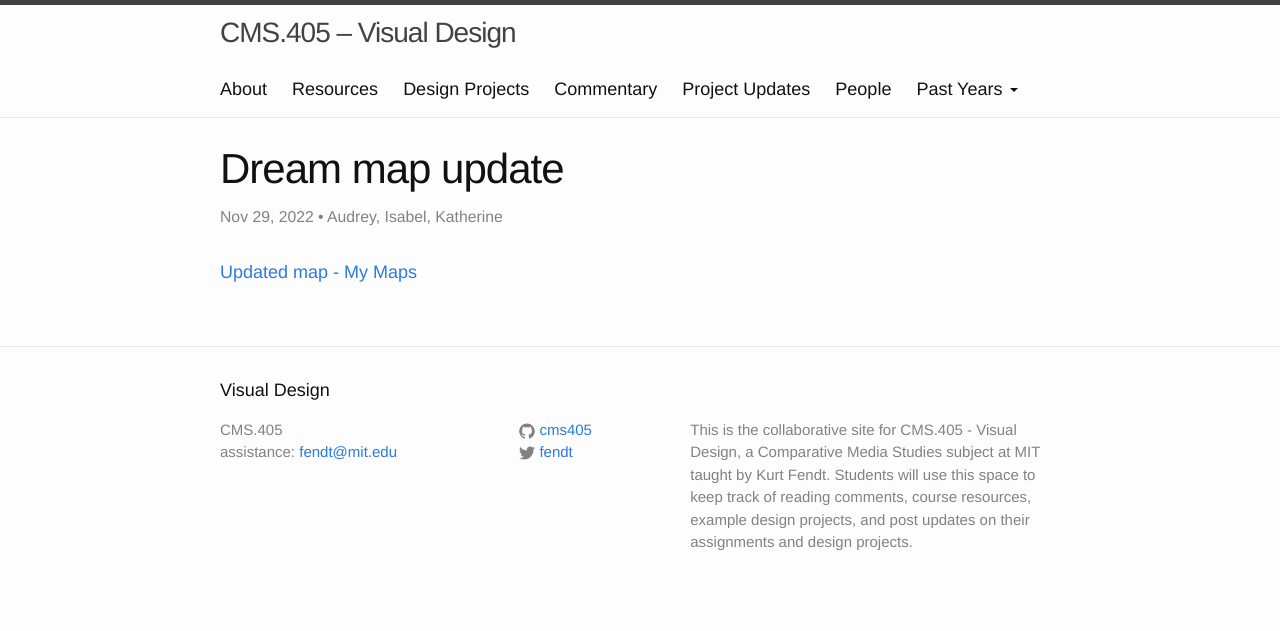
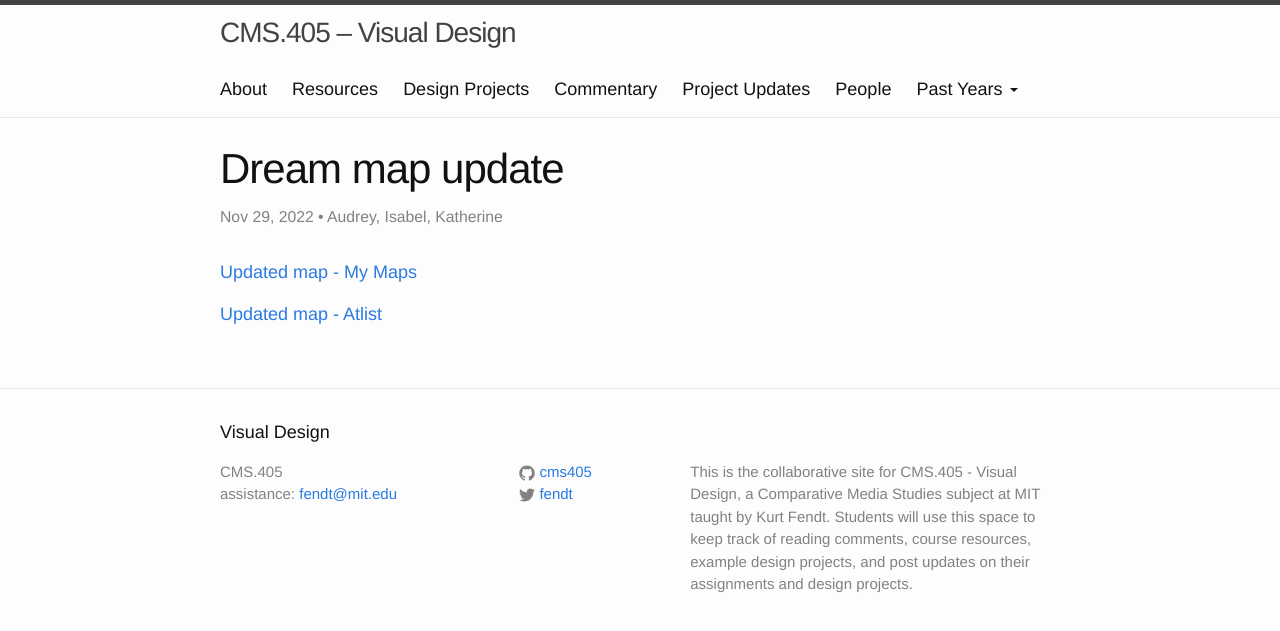
Before and after one commit to cms405/cms405.github.io, a Jekyll site: the page built from _posts/2022-11-29-dream-map-update.md, in a window 1280 px wide. Shown: the top 631 px of the page. Built offline with Jekyll 4.4.1, drawn with Linux system fonts in a browser that asks for light colours.

Commit message:
Update 2022-11-29-dream-map-update.md

```diff
--- a/_posts/2022-11-29-dream-map-update.md
+++ b/_posts/2022-11-29-dream-map-update.md
@@ -6,3 +6,5 @@
 author: 'Audrey, Isabel, Katherine'
 ---
 [Updated map - My Maps](https://www.google.com/maps/d/u/0/edit?mid=146-fNJVT3wxPVIY9D_gkcX0sc-QJx40&usp=sharing)
+
+[Updated map - Atlist](https://my.atlistmaps.com/map/f9704fd9-c6a9-4f0a-ae1f-37d8ef3e5b81?share=true)
```
